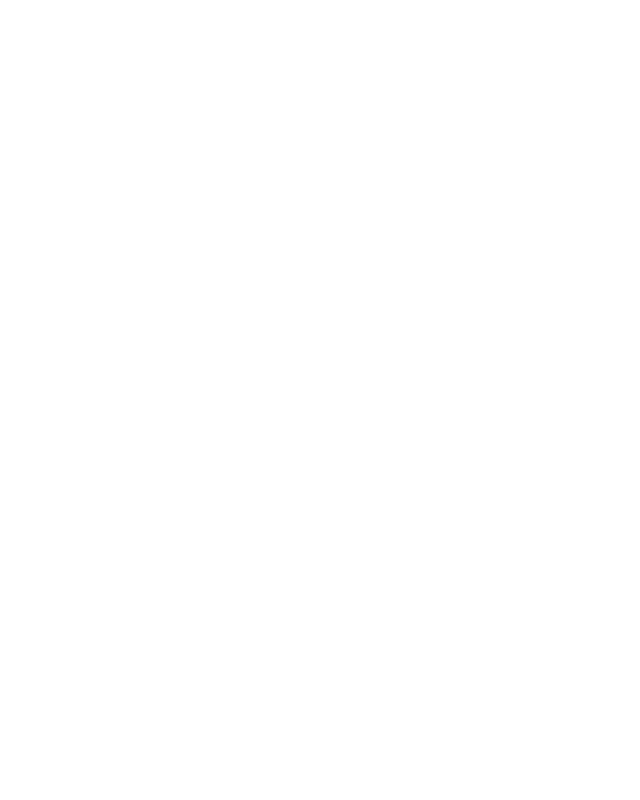
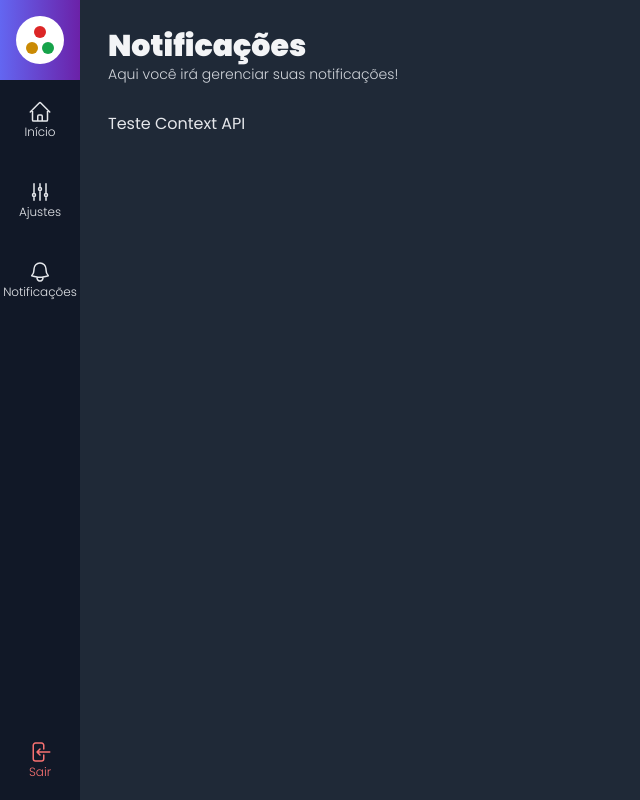
Before and after one commit to leojosants/udemy_nextjs_e_react_curso_completo_aprenda_com_projetos__secao_08, a Next.js app: page /notifications in a window 1280 px wide. Shown: the whole page, without its empty margins (0-640 px from the left). Built offline with nearby package versions, Linux system fonts and the light colour scheme.

Commit message:
'context api' - first part: fix made

```diff
--- a/src/data/context/AppContext.tsx
+++ b/src/data/context/AppContext.tsx
@@ -6,10 +6,9 @@
 export function AppProvider(props: any) {
     return (
         <AppContext.Provider value={{ name: 'Teste Context API' }}>
-            {props.chidren}
+            {props.children}
         </AppContext.Provider>
     );
 };
 
 export default AppContext;
-export const AppConsumer = AppContext.Consumer;
--- a/src/pages/notifications.tsx
+++ b/src/pages/notifications.tsx
@@ -1,21 +1,15 @@
 import Layout from '../components/template/Layout';
-import { AppConsumer } from '../data/context/AppContext';
 import useAppData from '../data/hook/useAppData';
 
 export default function Notifications() {
-  const context = useAppData();
+  const contextData = useAppData();
 
   return (
     <Layout
       title='Notificações'
       subtitle='Aqui você irá gerenciar suas notificações!'>
 
-      <AppConsumer>
-        {data => <h3>{data.name}</h3>}
-      </AppConsumer>
-
-      <h3>{context.name}</h3>
-
+      <h3>{contextData.name}</h3>
     </Layout>
   );
 };
```
